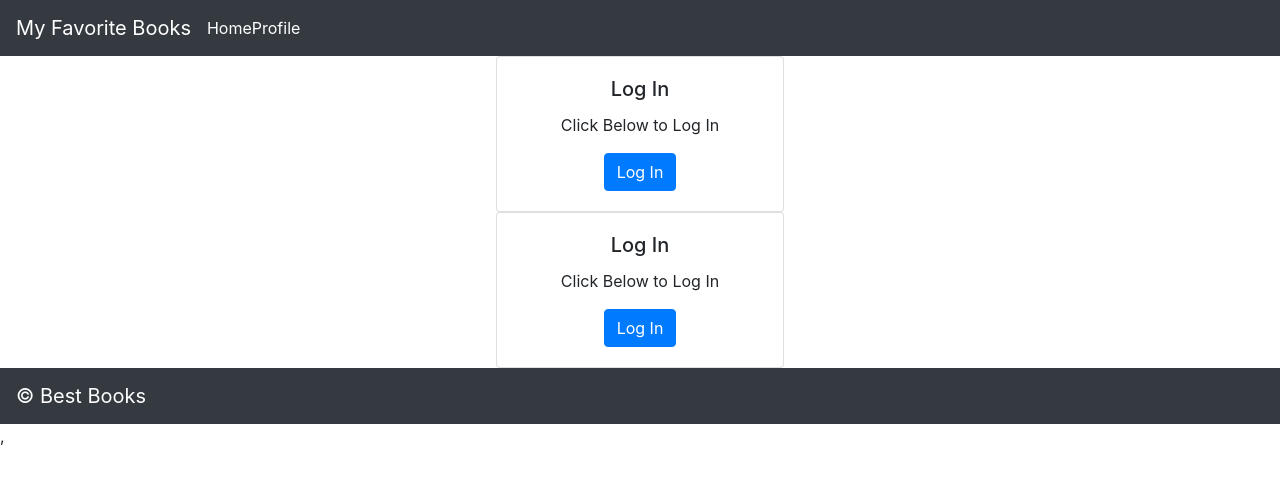
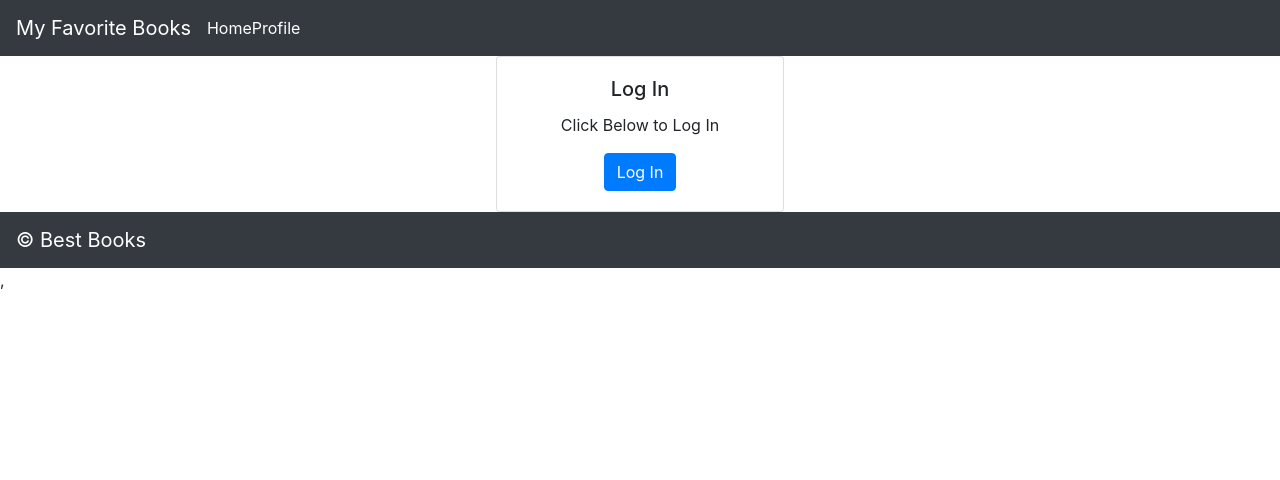
Before and after one commit to Garinmin/can-of-books, a React (Create React App) app: page / in a window 1280 px wide. Shown: the top 480 px of the page. Built offline with nearby package versions, Linux system fonts and the light colour scheme.

Commit message:
added condition rendering

```diff
--- a/src/App.js
+++ b/src/App.js
@@ -3,8 +3,8 @@ import { withAuth0 } from '@auth0/auth0-react';
 import Header from './Header';
 import IsLoadingAndError from './IsLoadingAndError';
 import Login from './Login.js';
-/* import Logout from './Logout.js';
- */import Footer from './Footer';
+import Logout from './Logout.js';
+import Footer from './Footer';
 import MyFavoriteBooks from './MyFavoriteBooks';
 import {
   BrowserRouter as Router,
@@ -21,12 +21,12 @@ class App extends React.Component {
         <Router>
           <IsLoadingAndError>
             <Header />
-            <Login />
-{/*             <Logout />
- */}            <Switch>
+
+             <Switch>
               <Route exact path="/">
                 {/* TODO: if the user is logged in, render the `MyFavoriteBooks` component, if they are not, render the `Login` component */}
-              {this.props.auth0.isAuthenticated ? <MyFavoriteBooks /> : <Login /> }
+              {this.props.auth0.isAuthenticated ?  <Logout /> : <Login /> }
+              {this.props.auth0.isAuthenticated &&  <MyFavoriteBooks />}
               </Route>
               {/* TODO: add a route with a path of '/profile' that renders a `Profile` component */}
             </Switch>
```
